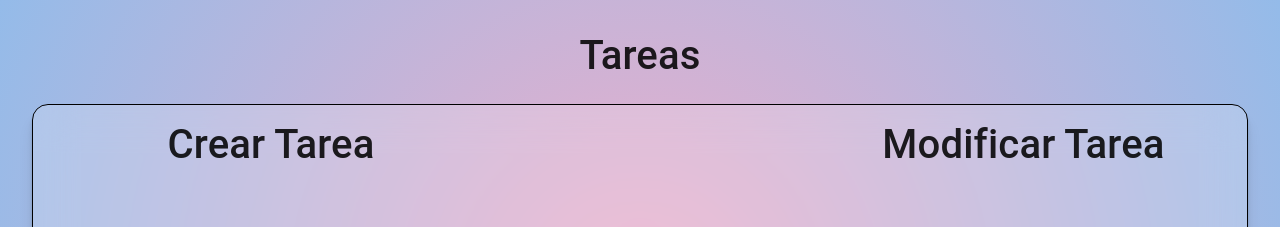
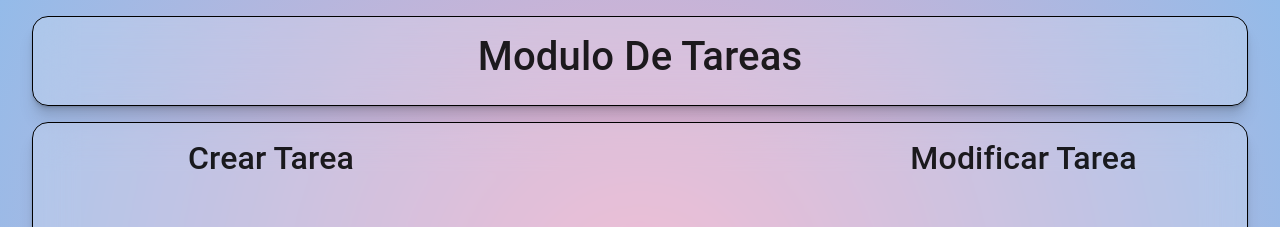
Before and after one commit to BLADIMIR82/pruebaMasiv, a React (Create React App) app: page / in a window 1280 px wide. Shown: the top 227 px of the page. Built offline with nearby package versions, Linux system fonts and the light colour scheme; no server answers.

Commit message:
add controller delete

```diff
--- a/src/componets/callsTareas.js
+++ b/src/componets/callsTareas.js
@@ -31,3 +31,13 @@ export const putTareas = async (id, dataInput) => {
     throw error;
   }
 };
+
+export const  deleteTareas = async (id) => {
+    try {
+        let data = await axios.delete(`http://localhost:4001/api/alltareas/${id}`)
+        return data
+    }
+    catch (error) {
+        throw error
+    }
+}
--- a/src/componets/frontTareas.css
+++ b/src/componets/frontTareas.css
@@ -2,7 +2,22 @@
   display: flex;
   flex-direction: column;
   align-items: center;
-  margin-top: 2rem;
+  margin-top: 0.5rem;
+}
+.title-principal{
+  width: 95%;
+  text-align: center;
+  border: 1px solid black;
+  box-shadow: rgba(0, 0, 0, 0.07) 0px 1px 1px, rgba(0, 0, 0, 0.07) 0px 2px 2px, rgba(0, 0, 0, 0.07) 0px 4px 4px, rgba(0, 0, 0, 0.07) 0px 8px 8px, rgba(0, 0, 0, 0.07) 0px 16px 16px;
+  border-radius: 1em;
+  backdrop-filter: blur(20px);
+  -webkit-border-radius: 1em;
+  -moz-border-radius: 1em;
+  -ms-border-radius: 1em;
+  -o-border-radius: 1em;
+  background-color: rgba(255, 255, 255, 0.187);
+  padding: 1rem;
+  margin-top: 0.5rem;
 }
 .container-table {
   display: flex;
@@ -37,5 +52,5 @@
   justify-content: space-between;
 }
 button {
-  margin-top: 0.5rem;
+  margin: 0.5rem;
 }
--- a/src/componets/frontTareas.js
+++ b/src/componets/frontTareas.js
@@ -7,7 +7,7 @@ import Box from "@mui/material/Box";
 import Container from "@mui/material/Container";
 import Swal from 'sweetalert2'
 import withReactContent from 'sweetalert2-react-content';
-import { getTareas, postTareas, putTareas } from "./callsTareas";
+import { getTareas, postTareas, putTareas, deleteTareas } from "./callsTareas";
 import "../componets/frontTareas.css";
 
 export default function FrontTareas() {
@@ -33,7 +33,7 @@ export default function FrontTareas() {
       icon: "success",
       title: "La tarea se ha modificado",
       showConfirmButton: false,
-      timer: 1200,
+      timer: 1500,
     });
     setReload(!reload);
     form1.reset();
@@ -55,11 +55,22 @@ export default function FrontTareas() {
       icon: "success",
       title: "Se ha creado una nueva tarea",
       showConfirmButton: false,
-      timer: 1200,
+      timer: 1500,
     });
     setReload(!reload);
     form.reset();
   };
+  function eliminarTarea (id){
+    MySwal.fire({
+      position: "top-end",
+      icon: "success",
+      title: "La tarea se ha eliminado",
+      showConfirmButton: false,
+      timer: 1500,
+    });
+    deleteTareas(id);
+    setReload(!reload)
+}
 
   useEffect(() => {
     getTareas().then((response) => setTareas(response.data.response.tareas));
@@ -67,12 +78,12 @@ export default function FrontTareas() {
 
   return (
     <div className="container-principal">
-      <div>
-        <h1>Tareas</h1>
+      <div className="title-principal">
+        <h1>Modulo De Tareas</h1>
       </div>
       <div className="container-form">
         <div>
-          <h1>Crear Tarea</h1>
+          <h2>Crear Tarea</h2>
           <Container component="main" maxWidth="xs">
             <CssBaseline />
             <Box
@@ -139,7 +150,7 @@ export default function FrontTareas() {
           </Container>
         </div>
         <div>
-          <h1>Modificar Tarea</h1>
+          <h2>Modificar Tarea</h2>
           <Container component="main" maxWidth="xs">
             <CssBaseline />
             <Box
@@ -196,7 +207,6 @@ export default function FrontTareas() {
         </div>
       </div>
 
-
       <div className="container-table">
         <table className="table">
           <thead>
@@ -220,6 +230,13 @@ export default function FrontTareas() {
               >
                 Modificar
               </button>
+              <button
+                type="button"
+                className="btn btn-primary"
+                onClick={() => eliminarTarea(item._id)}
+              >
+                Eliminar
+              </button>
             </tbody>
           ))}
         </table>
```
Also changed, not shown: src/setupTests.js (deleted, +0 -5 lines), 2 other files (tests, documents, lock files or other folders).
